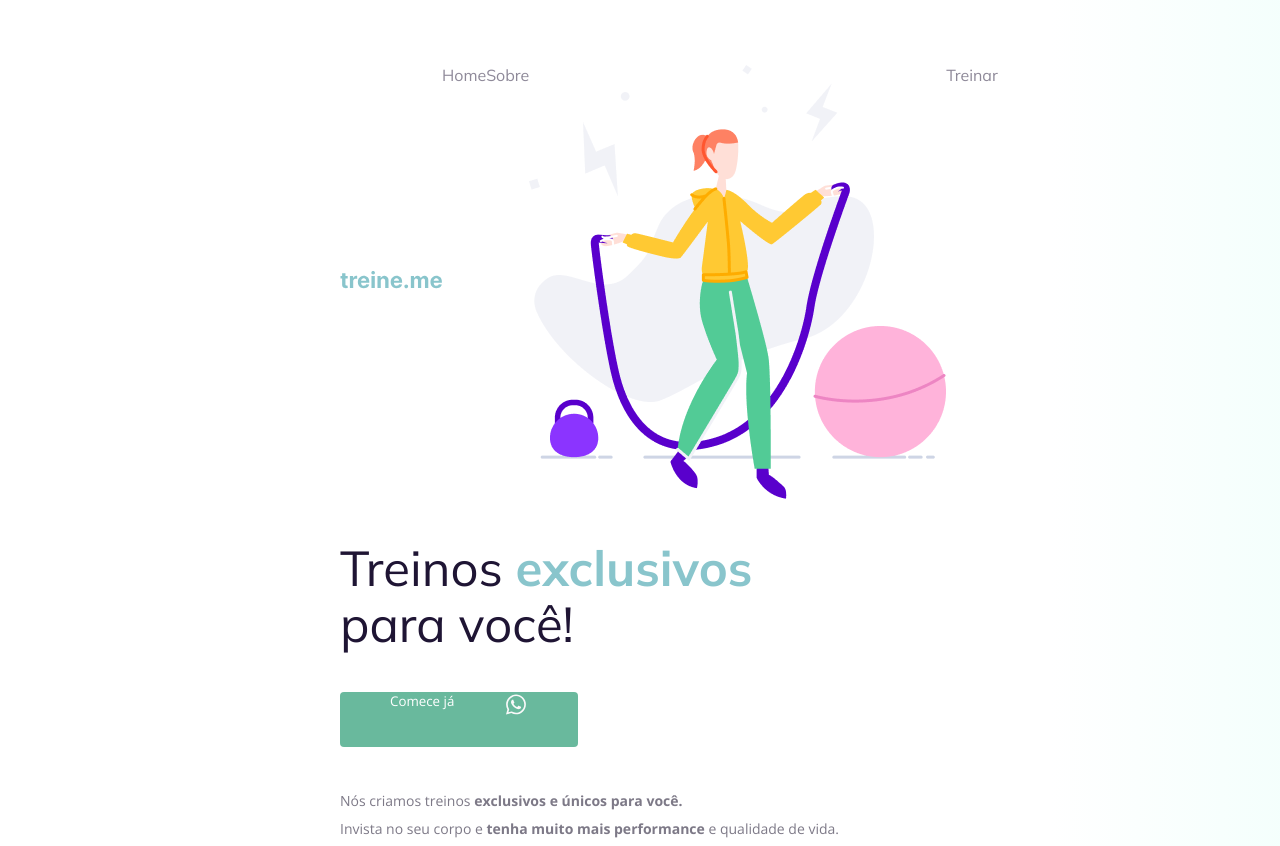
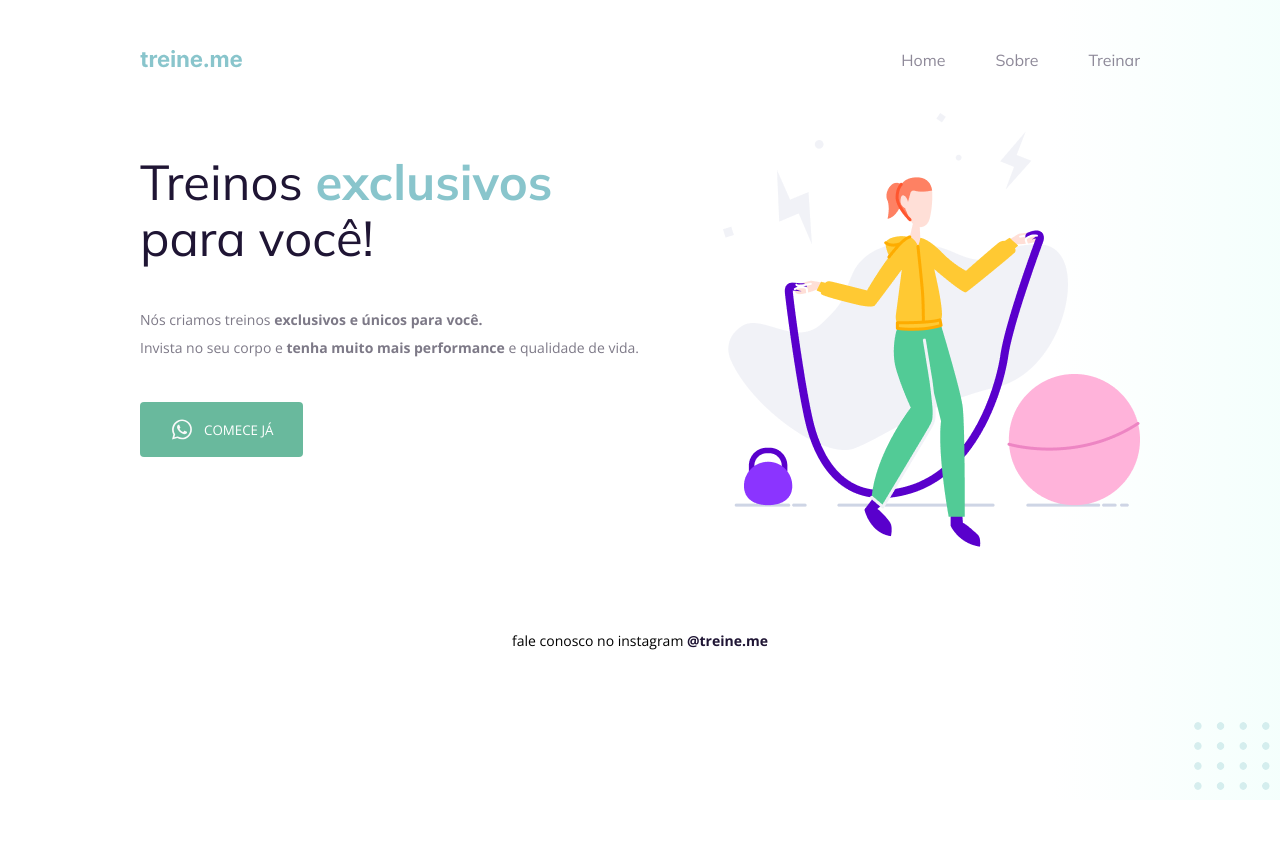
Before and after one commit to FabioVascao/Projeto-02, a plain HTML site: page index.html in a window 1280 px wide. Shown: the top 846 px of the page. After the commit the page ends 800 px from the top, so only its background shows below. Drawn offline with nearby package versions, Linux system fonts and the light colour scheme.

Commit message:
Projeto 02 Atualizado

```diff
--- a/index.html
+++ b/index.html
@@ -3,15 +3,11 @@
   <head>
     <link rel="preconnect" href="https://fonts.googleapis.com">
     <link rel="preconnect" href="https://fonts.gstatic.com" crossorigin>
-
     <meta charset="UTF-8" />
     <meta name="viewport" content="width=device-width, initial-scale=1.0" />
     <title>Treine me</title>
-
     <link href="https://fonts.googleapis.com/css2?family=Mulish:wght@400;700&family=Open+Sans:wght@400;700&display=swap" rel="stylesheet">
-
     <link rel="stylesheet" href="style.css">
-
   </head>
   <body>
     <div class="page">
@@ -22,35 +18,23 @@
           <ul>
             <li><a href="#">Home</a></li>
             <li><a href="#">Sobre</a></li>
-            <img src="images/img.png" alt="Desenho de uma mulher pulando corta numa academia.">
             <li><a href="#">Treinar</a></li>
           </ul>
       </nav>
-
       <main>
           <section>
             <h1>Treinos <span>exclusivos</span> para você!</h1>
-            <button>
-              Comece já
-              <img src="images/whats.svg" alt="Ícone do whatsapp">
-
-            </button>
-
-            <p>
-              Nós criamos treinos <strong>exclusivos e únicos para você.</strong></br>
+            <p>Nós criamos treinos <strong>exclusivos e únicos para você.</strong></br>
               Invista no seu corpo e <strong>tenha muito mais performance</strong> e qualidade de vida.
             </p>
-
+            <button><img src="images/whats.svg" alt="Ícone do whatsapp">Comece já</button>
           </section>
-
+          <img src="images/img.png" alt="Desenho de uma mulher pulando corta numa academia.">
       </main>
-
       <footer>
           fale conosco no instagram <a href="https://instagram.com/treineme" target="_blank">@treine.me</a>
       </footer>
     </div>
-
     <img id="balls" src="images/balls.svg" alt="Bolinhas decorativas verdes no canto inferior direito da página.">
-
   </body>
 </html>
--- a/style.css
+++ b/style.css
@@ -1,111 +1,90 @@
 body {
     margin: 0;
-
     font-family: "Open Sans", sans-serif;
-
     background: linear-gradient(90deg, rgb(227, 255, 248, 0) 82.08%, rgb(227, 255, 248, 0.38) 100%);
-
     min-height: 100vh;
   }
-
   .page {
-    width: 600px;
+    width: 1000px;
     margin: 0 auto;
-    padding-top: 65px;
+    padding-top: 50px;
   }
-
   nav {
     display: flex;
-    justify-content: start;
-    align-items: center;
-
-    margin-bottom: 15px;
+    justify-content: space-between;
+    margin-bottom: 40px;
   }
-
   ul {
     display: flex;
     list-style: none;
     margin: 0;
     padding: 0;
+    gap: 50px;
   }
-
   a {
     color: #1f1534;
     text-decoration: none;
   }
-
   ul li a {
       opacity: 0.5;
   }
-
   ul li a:hover {
     font-weight: bold;
     opacity: 1;
   }
-
-  h1,
-  ul {
+  main {
+    display: flex;
+    justify-content: space-between;
+  }
+  h1,  ul {
     font-family: "Mulish", sans-serif;
   }
-
   h1 {
     font-size: 49px;
     line-height: 56px;
     color: #1f1534;
-
     font-weight: normal;
-
     width: 490px;
   }
-
   h1 span {
     color: #89c5cc;
     font-weight: bold;
   }
-
   section p {
     font-size: 14px;
     line-height: 28px;
     color: #7d7987;
-
     margin: 40px 0;
   }
-
   button {
     color: white;
     font-family: "Open Sans", sans-serif;
-
+    text-transform: uppercase;
+    align-items: center;
     background: #69B99D;
-    border: 0;
-    padding: 0 50px 30px;
-
+    border: none;
+    padding: 15px 30px;
     display: flex;
-    justify-content: space-around;
-    gap: 50px;
-
+    justify-content: center;
+    text-align: center;
     border-radius: 4px;
-
     cursor: pointer;
+    gap: 10px;
   }
-
   button:hover {
       background: #4EA788;
   }
-
   footer {
     font-size: 14px;
     line-height: 28px;
-
     text-align: center;
-
     margin-top: 80px;
   }
-
   footer a {
     font-weight: bold;
   }
-
   #balls {
-      bottom: 0;
-      right: 0;
+    position: fixed;
+    bottom: 0;
+    right: 0;
   }
```
